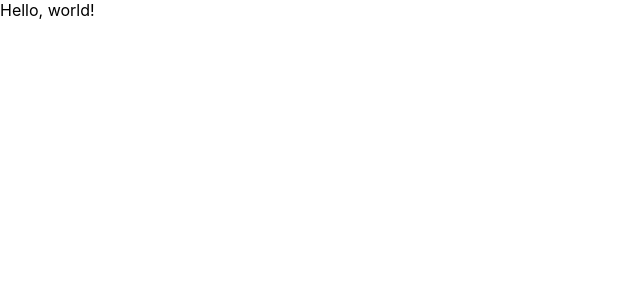
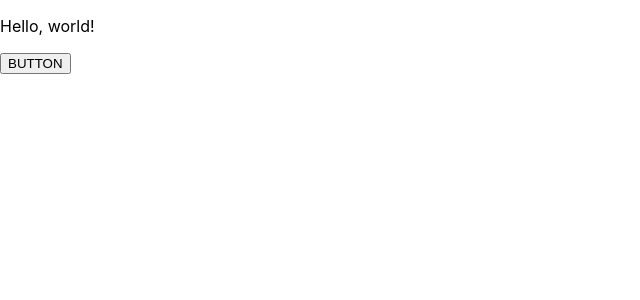
Before and after one commit to natootoki/react-test, a React (Create React App) app in the folder react-test/: page / in a window 1280 px wide. Shown: the top 300 px of the page, without its empty margins (0-640 px from the left). Built offline with nearby package versions, Linux system fonts and the light colour scheme.

Commit message:
add button

```diff
--- a/react-test/src/App.js
+++ b/react-test/src/App.js
@@ -3,7 +3,8 @@ import logo from './logo.svg';
 function App() {
   return (
     <div>
-      Hello, world!
+      <p>Hello, world!</p>
+      <button>BUTTON</button>
     </div>
   );
 }
```
